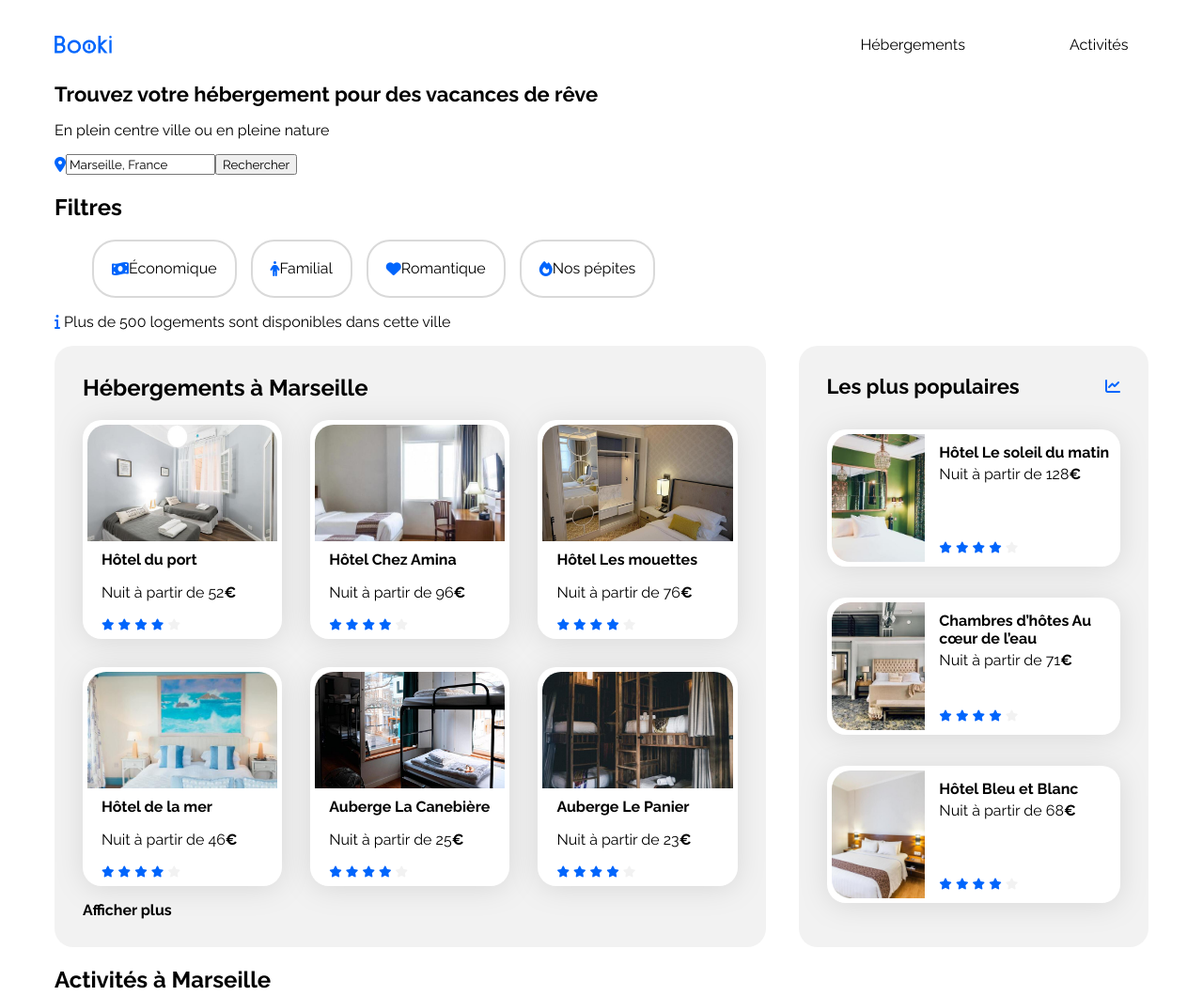
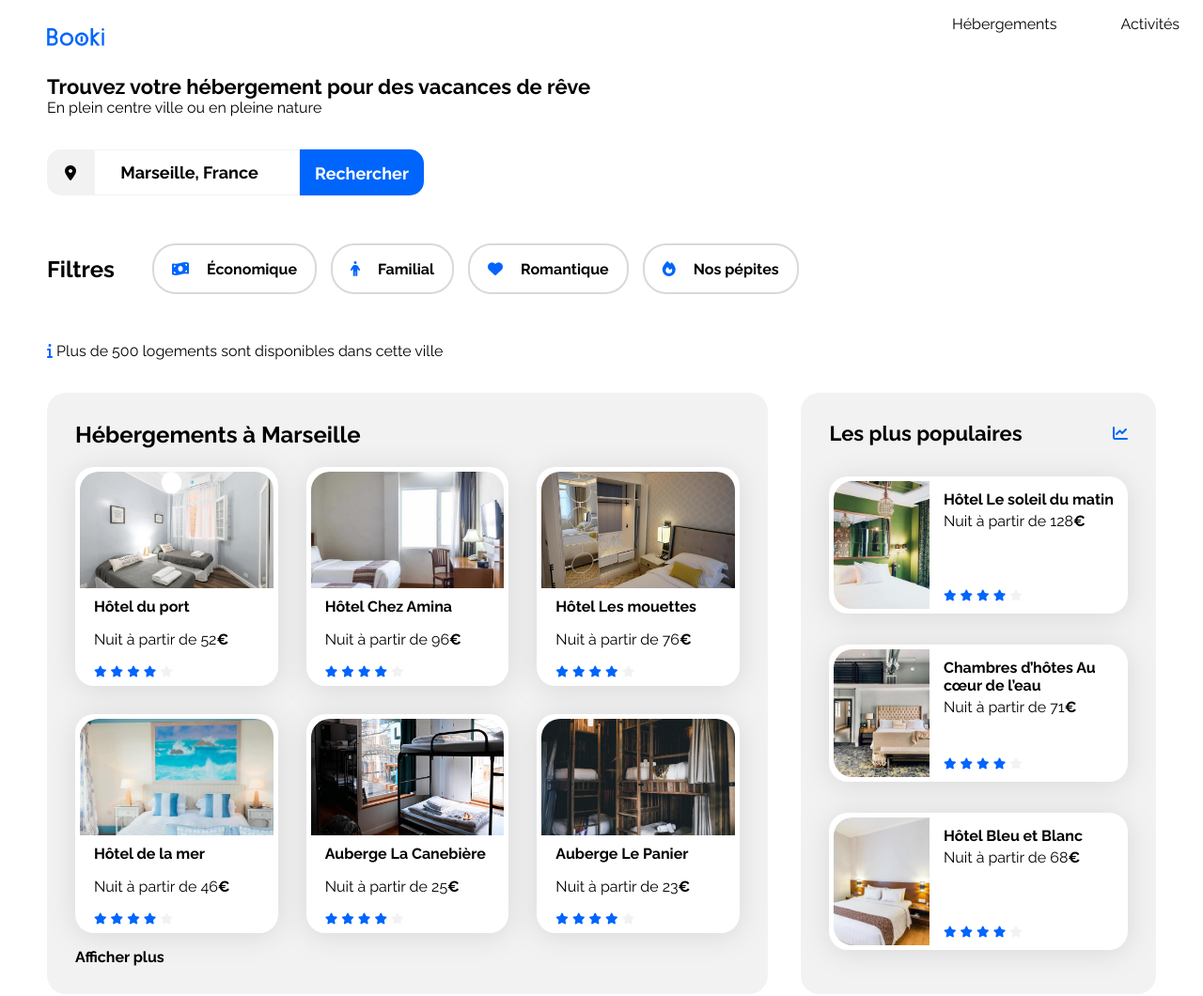
Before and after one commit to chloetouzani/booki, a plain HTML site: page index.html in a window 1280 px wide. Shown: the top 1060 px of the page at 94% size. Drawn offline with Linux system fonts and the light colour scheme.

Commit message:
Ajout du CSS pour le header = fin du CSS pour la version desktop

```diff
--- a/css/style.css
+++ b/css/style.css
@@ -1,6 +1,11 @@
 /****** General ***********/
 * {
     font-family: 'Raleway', sans-serif;
+}
+
+body {
+    margin: 0;
+    padding: 0 50px;
 }
 
 :root {
@@ -21,8 +26,11 @@ body {
 .main-container {
     width: 100%;
     max-width: 1440px;
-    padding: 0 50px;
     box-sizing: border-box;
+}
+
+.main-container-margin{
+    margin-bottom: 35px;
 }
 
 a {
@@ -58,10 +66,129 @@ a {
     color: var(--main-bg-color)
 }
 
+.margin-bot35 {
+    margin-bottom: 35px;
+}
+
+/****** Header ***********/
+nav {
+    display: flex;
+    justify-content: space-between;
+    align-items: center;
+    height: 79px;
+    margin-bottom: 30px;
+    margin: 0 -50px;
+}
+
+nav img {
+    height: 19px;
+    width: 61.09px;
+    padding: 30px 50px;
+}
+
+nav ul {
+    display: flex;
+    justify-content: end;
+    gap: 68px;
+    list-style: none;
+    width: 328px;
+    height: 79px;
+    padding: 0 25px;
+}
+
+nav li {
+    padding-top: 14px;
+    border-top: 2px white solid;
+}
+
+nav li:hover {
+    box-sizing: border-box;
+    color: #0065FC;
+    border-top: 2px #0065FC solid;
+}
+
+.title-and-search {
+    margin-bottom: 35px;
+}
+
+.search-bar {
+    display: flex;
+    align-items: center;
+    height: 49px;
+    width: 377px;
+}
+
+.search-bar i {
+    height: 49px;
+    width: 50px;
+    display: flex;
+    align-items: center;
+    justify-content: center;
+    color: black;
+    background-color: #F2F2F2;
+    border-top-left-radius: 15px;
+    border-bottom-left-radius: 15px;
+    flex-shrink: 0;
+}
+
+input[type="search"] {
+    height: 100%;
+    font-weight: 700;
+    text-align: center;
+    font-size: 18px;
+    border: 1px solid #F2F2F2;
+}
+
+button {
+    height: 49px;
+    padding: 15px 16px;
+    border-radius: 0px 15px 15px 0px;
+    color: white;
+    background-color: #0065FC;
+    font-size: 18px;
+    font-weight: 700;
+    border: 0;
+}
+
+h1 + p {
+    margin-top: 0;
+}
+
+.filters {
+    display: flex;
+    flex-direction: row;
+    align-items: center;
+}
+
+.filters ul {
+    display: flex;
+    list-style: none;
+    gap: 15px;
+}
+
+.filters li {
+    display: flex;
+    height: 50px;
+    padding-right: 19px;
+    align-items: center;
+    border: 2px solid #D9D9D9;
+    border-radius: 25px;
+    font-weight: 700;
+}
+
+.filters li:hover {
+    background-color: #DEEBFF;
+}
+
+.filters i {
+    padding: 19px;
+}
+
 /****** Hebergements And Populaires ***********/
 .hebergements-and-populaires {
     display: flex;
     justify-content: space-between;
+    margin-bottom: 35px;
 }
 
 .hebergements-and-populaires section {
@@ -151,71 +278,33 @@ a {
     margin-bottom: 5px;
 }
 
-nav {
+/****** Activites ***********/
+.activities {
     display: flex;
-    justify-content: space-between;
-    align-items: center;
-    height: 79px;
+    flex-direction: column;
+    padding: 30px;
 }
 
-nav img {
-    height: 19px;
-    width: 61.09px;
+.activities h2 {
+display: flex;
+align-items: center;
+margin-top: 0;
+margin-bottom: 30px;
 }
-
-nav ul {
-    display: flex;
-    justify-content: space-around;
-    gap: 68px;
-    list-style: none;
-    width: 328px;
-}
-
-nav li:hover {
-    box-sizing: border-box;
-    color: #0065FC;
-    border-top: 2px #0065FC solid;
-}
-
-.search-bar {
-    display: flex;
-    align-items: center;
-}
-
-.fiters {
-    display: flex;
-    flex-direction: row;
-}
-
-.filters ul {
-    display: flex;
-    list-style: none;
-    gap: 15px;
-}
-
-.filters li {
-    display: flex;
-    height: 50px;
-    padding: 4px 19px;
-    align-items: center;
-    border: 2px solid #D9D9D9;
-    border-radius: 25px;
-}
-
-/****** Activites ***********/
 
 .activities ul {
     list-style: none;
     display: grid;
     grid-template-columns: 1fr 1fr 1fr 1fr;
     gap: 30px;
+    margin: 0;
+    padding: 0;
 }
 
 .activities li {
     border-radius: 20px;
     height: 439px;
     box-shadow: 0px 3px 15px 0px rgba(0, 0, 0, 0.10);
-
 }
 
 .activities img {
@@ -238,6 +327,27 @@ nav li:hover {
     align-self: stretch;
     font-weight: 700;
     margin: 20px;
+}
+
+/****** Footer ***********/
+
+footer {
+    background-color: #F2F2F2;
+    display: grid;
+    grid-template-columns: 1fr 1fr 1fr;
+}
+
+footer section {
+    padding: 20px;
+    align-items: stretch;
+}
+
+footer ul {
+    display: flex;
+    flex-direction: column;
+    list-style: none;
+    padding: 0;
+    gap: 15px;
 }
 
 /* Le code ci-dessous correspond à la version responsive uniquement */
@@ -275,6 +385,8 @@ nav li:hover {
     .populaires-cards .card-subtitle {
         font-size: 13px;
     }
+
+
 }
 
 /* Small devices (phones, less than 768px) */
--- a/index.html
+++ b/index.html
@@ -17,7 +17,7 @@
 
 <body>
     <div class="main-container">
-        <header>
+        <header class="main-container-margin">
             <nav>
                 <img src="images/logo/Booki.png" alt="logo Booki">
                 <ul>
@@ -26,17 +26,17 @@
                 </ul>
             </nav>
 
-            <section>
+            <section class="title-and-search">
                 <h1 class="section-title">Trouvez votre hébergement pour des vacances de rêve</h1>
-                <p>En plein centre ville ou en pleine nature</p>
+                <p class="margin-bot35">En plein centre ville ou en pleine nature</p>
 
-                <form class="search-bar">
+                <form class="search-bar margin-bot35">
                     <i class="fa-solid fa-location-dot"></i>
                     <input type="search" value="Marseille, France">
                     <button>Rechercher</button>
                 </form>
 
-                <section class="filters">
+                <section class="filters margin-bot35">
                     <h2>Filtres</h2>
                     <ul>
                         <li>
@@ -65,7 +65,7 @@
             </section>
         </header>
 
-        <main>
+        <main class="main-container-margin">
             <div class="hebergements-and-populaires">
                 <section class="hebergements">
                     <h2 id="hebergements">Hébergements à Marseille</h2>
```
